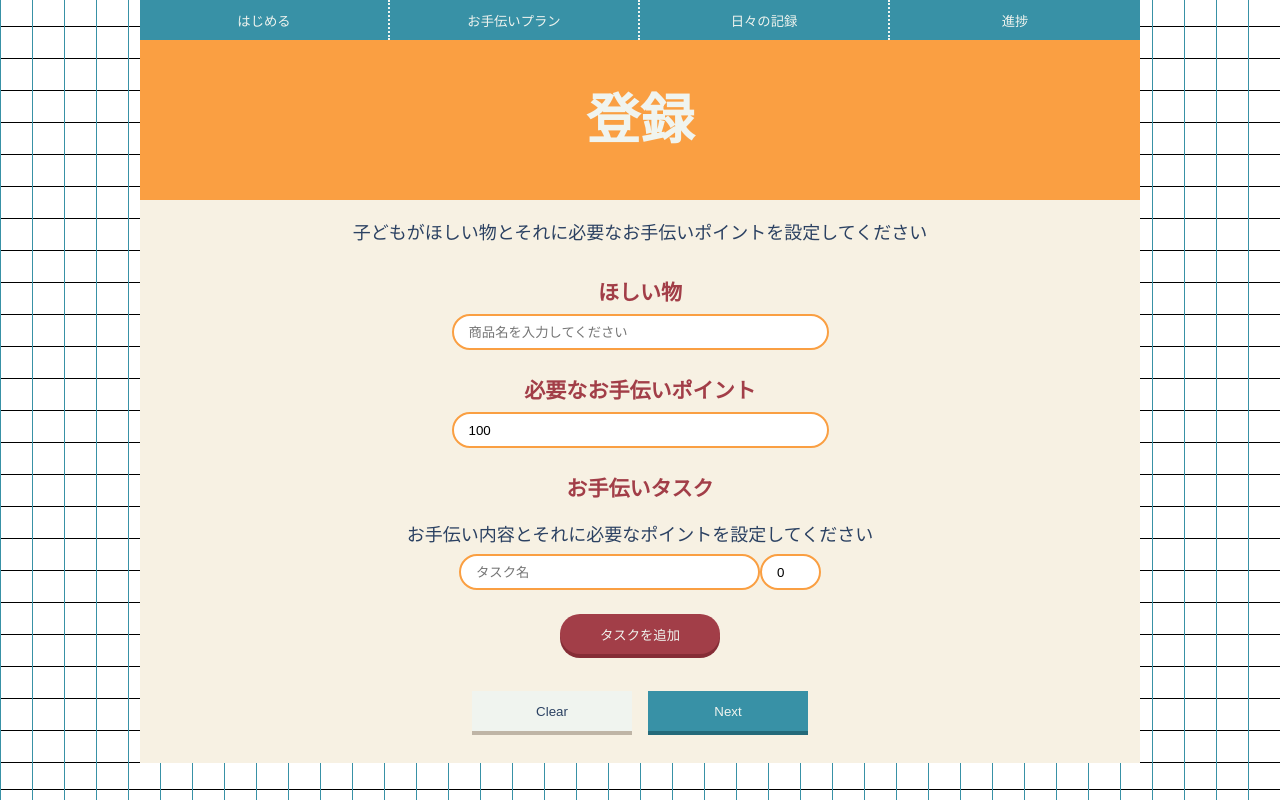
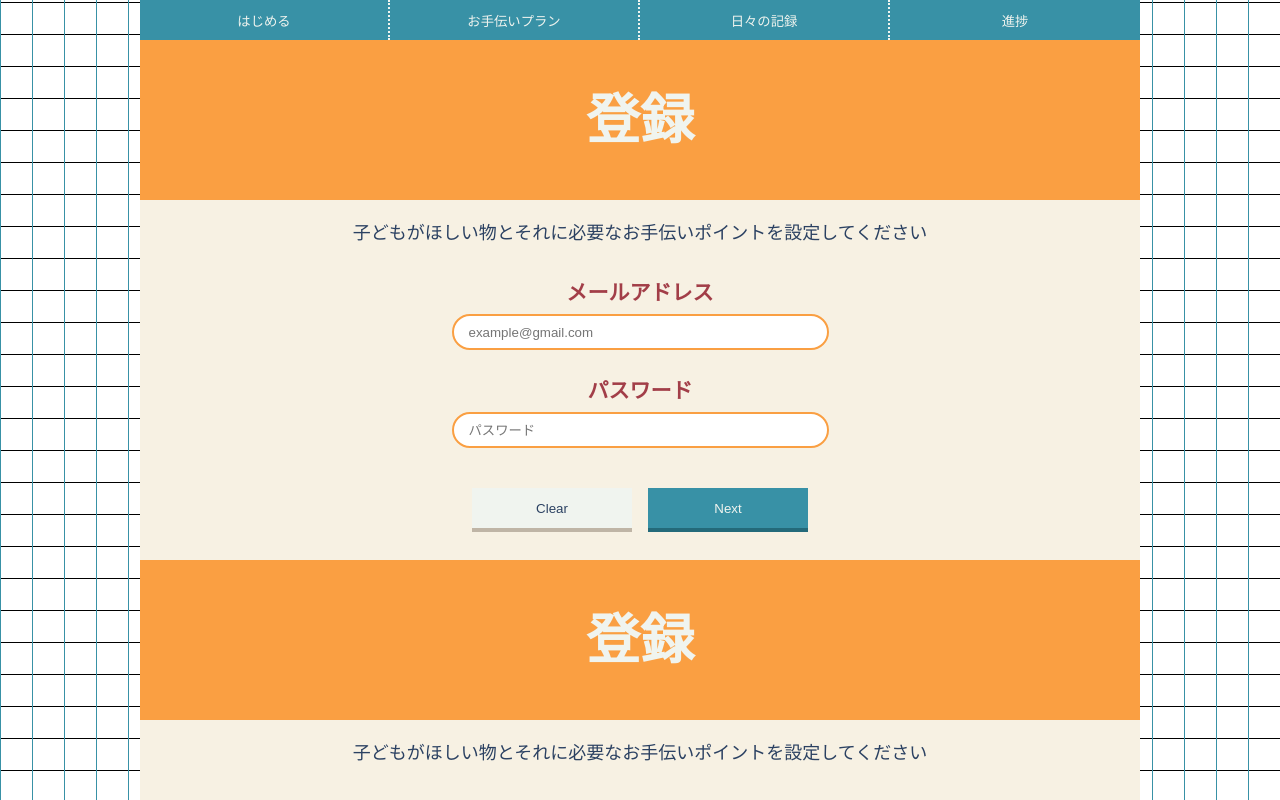
Before and after one commit to bvv-1/okane-no-kyouiku, a React (Vite) app: page / in a window 1280 px wide. Shown: the top 800 px of the page. Built offline with nearby package versions, Linux system fonts and the light colour scheme; a web font is replaced by a local one.

Commit message:
create: RegisterPage

```diff
--- a/src/App.tsx
+++ b/src/App.tsx
@@ -6,6 +6,7 @@ import StartPage from "./features/StartPage"
 import PlanPage from "./features/PlanPage"
 import RecordPage from "./features/RecordPage"
 import ProgressPage from "./features/ProgressPage"
+import RegisterPage from "./features/Auth/RegisterPage"
 
 export default function App() {
   const [uiState, setUIState] = useState<UIState>(UIState.Start)
@@ -25,6 +26,7 @@ export default function App() {
         </div>
 
         <div>
+          <RegisterPage onNextPressed={() => setUIState(UIState.Start)} />
           {uiState === UIState.Start && <StartPage onNextPressed={() => setUIState(UIState.Plan)} />}
           {uiState === UIState.Plan && (
             <PlanPage
--- /dev/null
+++ b/src/features/Auth/RegisterPage.tsx
@@ -0,0 +1,102 @@
+import { useState } from "react"
+import { postRegisterApi } from "../../utils/links"
+
+interface RegisterProps {
+  onNextPressed: () => void
+}
+
+export default function RegisterPage(props: RegisterProps) {
+  const [email, setEmail] = useState("")
+  const [password, setPassword] = useState("")
+
+  // NOTE: https://stackoverflow.com/questions/46155/how-can-i-validate-an-email-address-in-javascript
+  const isValidEmail = (email: string) => {
+    return String(email)
+      .toLowerCase()
+      .match(
+        /^(([^<>()[\]\\.,;:\s@"]+(\.[^<>()[\]\\.,;:\s@"]+)*)|.(".+"))@((\[[0-9]{1,3}\.[0-9]{1,3}\.[0-9]{1,3}\.[0-9]{1,3}\])|(([a-zA-Z\-0-9]+\.)+[a-zA-Z]{2,}))$/,
+      )
+  }
+
+  const handleOnClear = () => {
+    setEmail("")
+    setPassword("")
+  }
+
+  const handleOnNext = async () => {
+    if (email === "") {
+      alert("メールアドレスを入力してください")
+      return
+    }
+    if (password === "") {
+      alert("パスワードを入力してください")
+      return
+    }
+    if (!isValidEmail(email)) {
+      alert("正しいメールアドレスを入力してください")
+      return
+    }
+
+    const response = await fetch(postRegisterApi(), {
+      method: "POST",
+      headers: {
+        "Content-Type": "application/json",
+      },
+      body: JSON.stringify({
+        email: email,
+        password: password,
+      }),
+    })
+
+    if (!response.ok) {
+      alert("登録に失敗しました")
+      return
+    }
+
+    const jsonData = await response.json()
+    console.log(jsonData)
+    alert("登録しました")
+    props.onNextPressed()
+  }
+
+  return (
+    <>
+      <div id="div">
+        <div className="title">
+          <h1>登録</h1>
+          <p>子どもがほしい物とそれに必要なお手伝いポイントを設定してください</p>
+        </div>
+
+        <h3>メールアドレス</h3>
+        <input
+          className="inputGet"
+          type="email"
+          placeholder="example@gmail.com"
+          value={email}
+          onChange={(e) => {
+            setEmail(e.target.value)
+          }}
+        />
+
+        <h3>パスワード</h3>
+        <input
+          type="password"
+          className="inputGet"
+          placeholder="パスワード"
+          value={password}
+          onChange={(e) => {
+            setPassword(e.target.value)
+          }}
+        />
+
+        <br />
+
+        <div className="buttons">
+          <button onClick={handleOnClear}>Clear</button>
+
+          <button onClick={handleOnNext}>Next</button>
+        </div>
+      </div>
+    </>
+  )
+}
```
